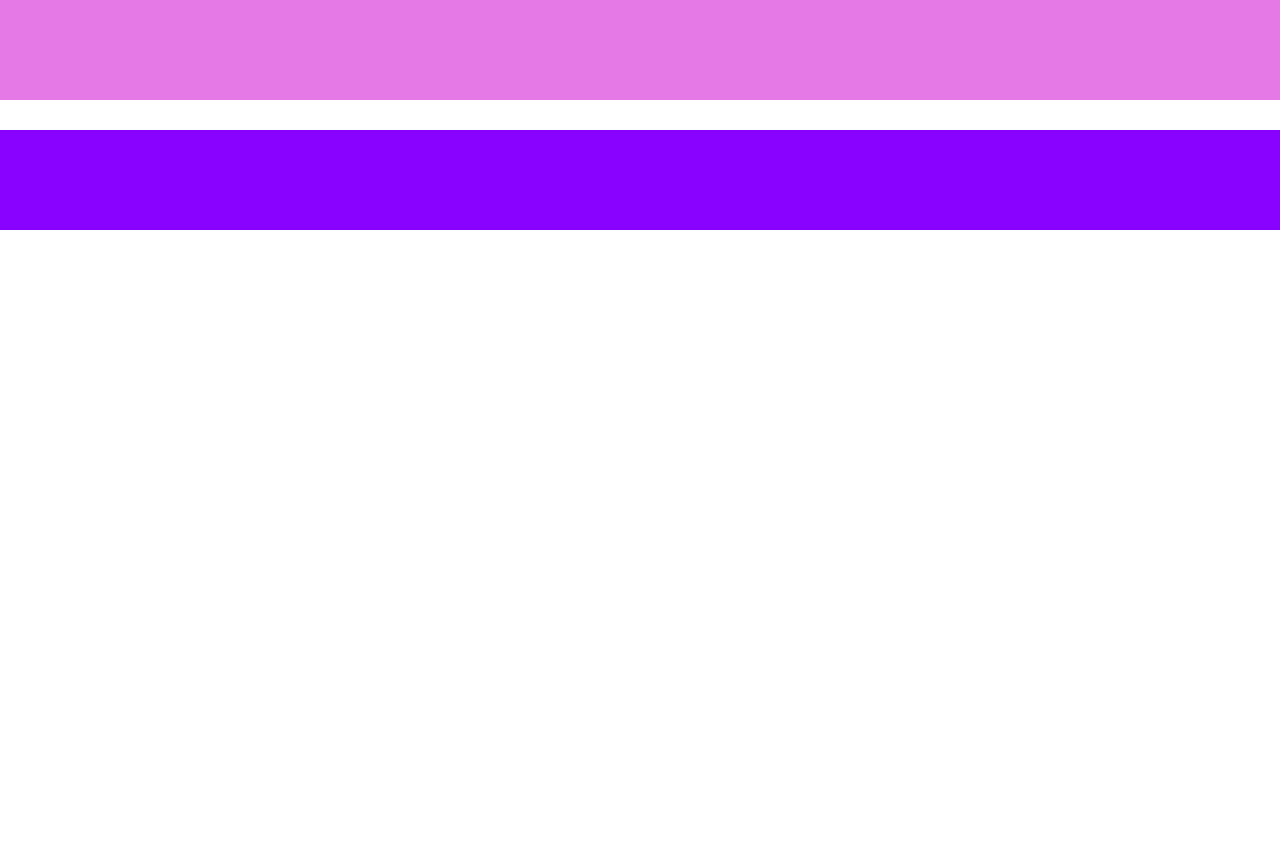
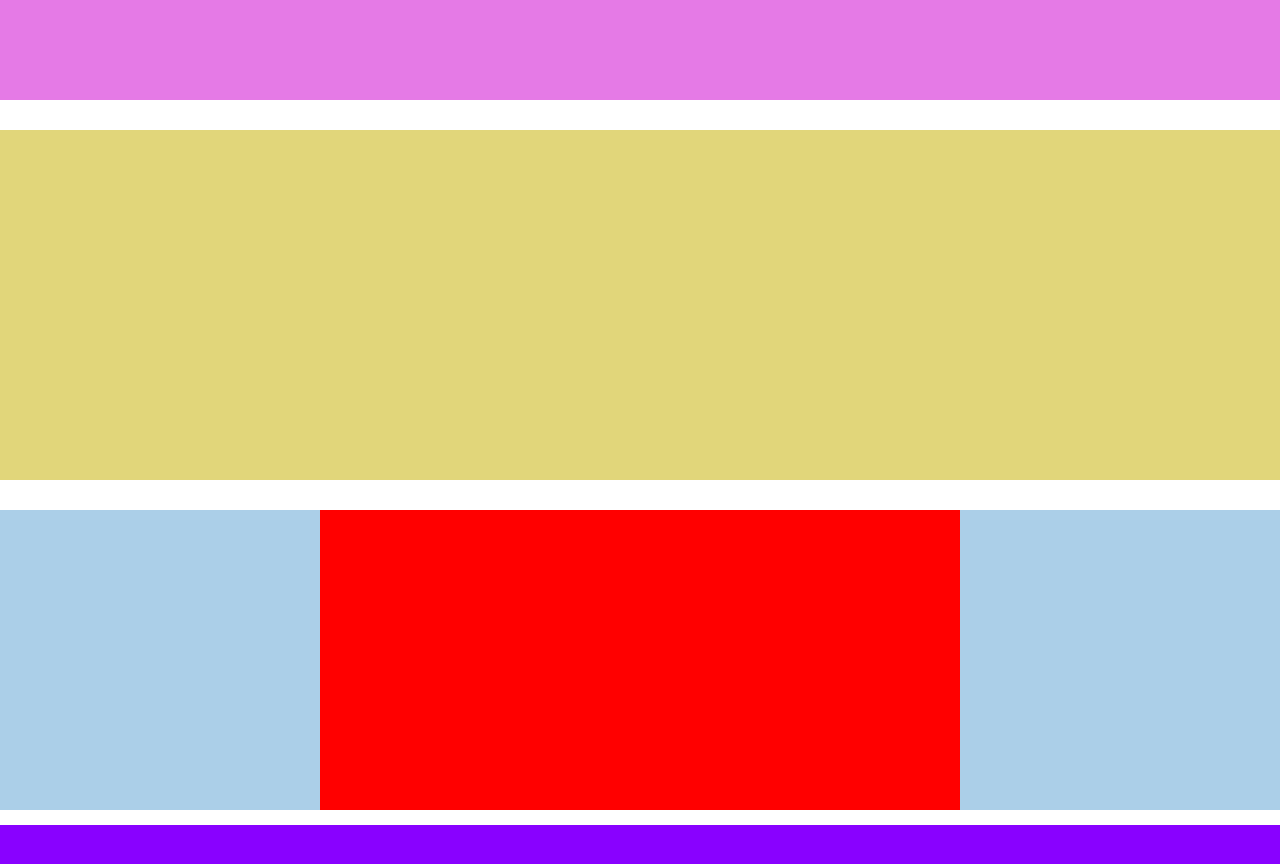
Before and after one commit to Luca92mic/htmlcss-struttura-wp, a plain HTML site: page index.html in a window 1280 px wide. Before the commit the page ends 800 px from the top, so only its background shows below. Drawn offline with Linux system fonts and the light colour scheme.

Commit message:
float sezione centrale

```diff
--- a/css/style.css
+++ b/css/style.css
@@ -14,3 +14,40 @@ footer {
     height: 100px;
     background-color: #8901FF;
 }
+
+/* box centrale */
+.yellow {
+    height: 350px;
+    width: 100%; /* da togliere */
+    background-color: #E1D67A;
+    margin-bottom: 30px;
+}
+
+.azzurro{
+    height: 100px;
+    background-color: #ABCFE8;
+    margin-bottom: 20px;
+}
+
+
+.box{
+    height: 300px; /* da togliere */
+    background-color: #E1D67A;
+    margin-bottom: 15px;
+}
+
+.float-left{
+    float: left;
+}
+
+aside{
+    height: 100%;
+    background-color: #ABCFE8;
+    width: 25%;
+}
+
+section {
+    height: 100%;
+    background-color: red;
+    width: 50%;
+}
--- a/index.html
+++ b/index.html
@@ -17,7 +17,21 @@
     <!-- main -->
     <main>
         <!-- box centrale -->
-        <section></section>
+        <section class="yellow"></section>
+
+        <!-- box -->
+
+        <div class="box">
+            <!-- colonna sinistra -->
+            <aside class="float-left"></aside>
+
+            <!-- colonna centrale -->
+            <section class="float-left"></section>
+
+            <!-- colonna destra -->
+            <aside class="float-left"></aside>
+        </div>
+
     </main>
     <!-- fine main -->
 
```
